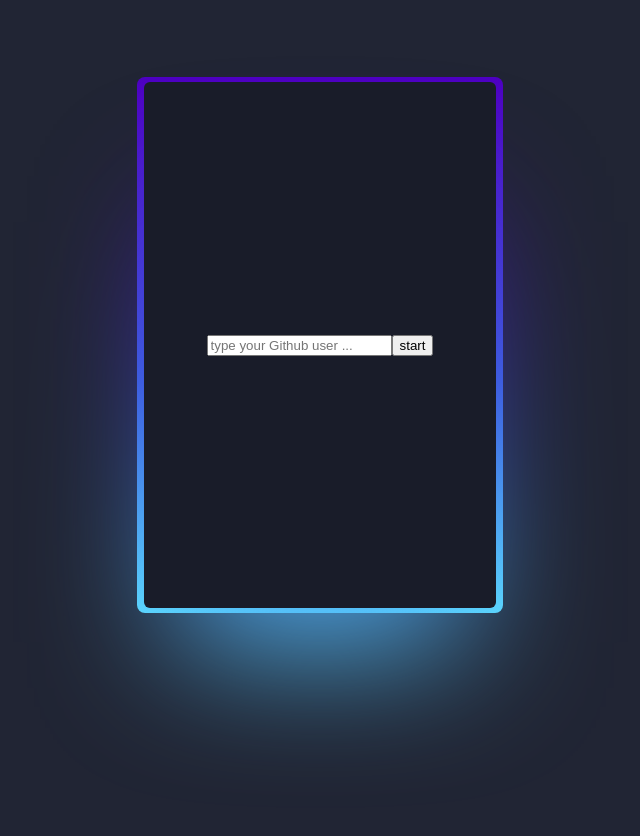
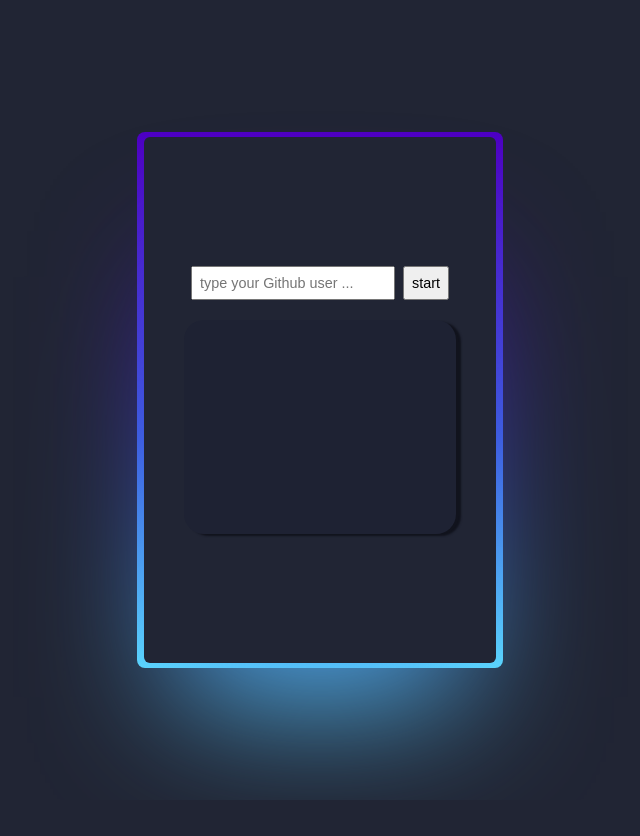
Before and after one commit to BinaryLeo/JS_GITHUB_STARS, a plain HTML site: page index.html in a window 1280 px wide. Shown: the whole page, without its empty margins (320-960 px from the left). After the commit the page ends 800 px from the top, so only its background shows below. Drawn offline with Linux system fonts and the light colour scheme.

Commit message:
First Commit

```diff
--- a/index.html
+++ b/index.html
@@ -9,13 +9,20 @@
   </head>
   <body>
     <div class="container">
+      <div class="settings">
+        <input
+        type="text"
+        id="gituser"
+        placeholder="type your Github user ..."
+      />
+      <button id="btnUser">start</button>
+      </div>
+        <div class="results">
 
-        <input
-          type="text"
-          id="gituser"
-          placeholder="type your Github user ..."
-        />
-        <button id="btnUser">start</button>
+            <p id="stars"></p>
+            <p id="Followers"></p>
+
+        </div>
 
     </div>
     <script src="index.js"></script>
--- a/style.css
+++ b/style.css
@@ -1,3 +1,7 @@
+* {
+  margin: 0;
+}
+
 @property --rotate {
   syntax: "<angle>";
   initial-value: 132deg;
@@ -15,15 +19,11 @@
   background-color: var(--bg);
   display: flex;
   align-items: center;
-    flex-direction: column;
-    margin: 50px;
-    padding-top: 2rem;
-    padding-bottom: 2rem;
-    box-sizing: border-box;
+  justify-content: center;
 }
 
 .container {
-    background: #191c29;
+  background: var(--bg);
   width: var(--container-width);
   height: var(--container-height);
   padding: 3px;
@@ -32,6 +32,7 @@
   align-items: center;
   justify-content: center;
   display: flex;
+  flex-direction: column;
   font-size: 1.5em;
   color: rgb(88 199 250 / 0%);
   cursor: pointer;
@@ -41,6 +42,7 @@
 .container:hover {
   color: rgb(88 199 250 / 100%);
   transition: color 1s;
+  border: solid 5px #15a2c9;
 }
 .container:hover:before,
 .container:hover:after {
@@ -86,7 +88,14 @@
   transition: opacity 0.5s;
   animation: spin 2.5s linear infinite;
 }
-
+.container input {
+  padding: 0.5em;
+  font-size: 0.6em;
+}
+.container button {
+  padding: 0.5em;
+  font-size: 0.6em;
+}
 @keyframes spin {
   0% {
     --rotate: 0deg;
@@ -95,3 +104,12 @@
     --rotate: 360deg;
   }
 }
+.results {
+  margin-top: 20px;
+  background: #1e2233;
+  width: calc(var(--container-width) / 1.3);
+  height: calc(var(--container-height) / 2.5);
+  border-radius: 20px;
+  box-shadow: 5px 2px 2px #11131d;
+  padding: 3px;
+}
```
Also changed, not shown: 1 other file. Lines whose indentation alone changed are shown as unchanged.
